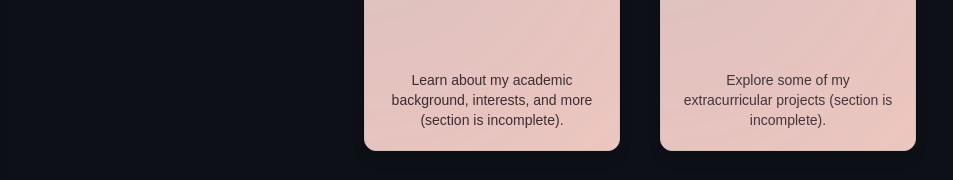
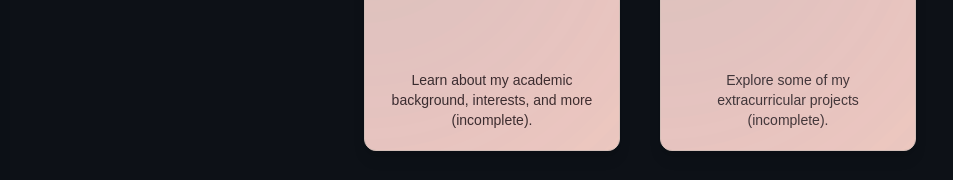
Before and after one commit to JernoBeuker0/Website, a Next.js app: page / in a window 1280 px wide. Shown: the part 440-620 px from the top of the page, without its empty margins (0-953 px from the left). Built offline with nearby package versions, Linux system fonts and the light colour scheme.

Commit message:
Putting proper mail in contact me + minor text change in homepage cards

```diff
--- a/app/page.tsx
+++ b/app/page.tsx
@@ -43,7 +43,7 @@ export default function Home() {
             <div className="flex flex-col justify-between h-full p-5">
               <h2 className="text-2xl font-semibold">About Me</h2>
               <p className="text-sm text-[#332F2E] mt-auto">
-                Learn about my academic background, interests, and more (section is incomplete).
+                Learn about my academic background, interests, and more (incomplete).
               </p>
             </div>
           </motion.a>
@@ -61,7 +61,7 @@ export default function Home() {
             <div className="flex flex-col justify-between h-full p-5">
               <h2 className="text-2xl font-semibold">Projects</h2>
               <p className="text-sm text-[#3A3A3A] mt-auto">
-                Explore some of my extracurricular projects (section is incomplete).
+                Explore some of my extracurricular projects (incomplete).
               </p>
             </div>
           </motion.a>
@@ -71,7 +71,7 @@ export default function Home() {
         <section>
           <div className="flex flex-col sm:flex-row justify-center items-center gap-4">
             <a
-              href="mailto:jerno@example.com"
+              href="mailto:jernobeuker0@gmail.com"
               className="px-6 py-3 bg-[#F1D7CE] text-[#1A1A1A] border border-[#D4BFB8] hover:ring-2 hover:ring-blue-500 rounded-full font-semibold shadow-md hover:shadow-lg transition-all duration-300"
             >
               Contact Me
```
